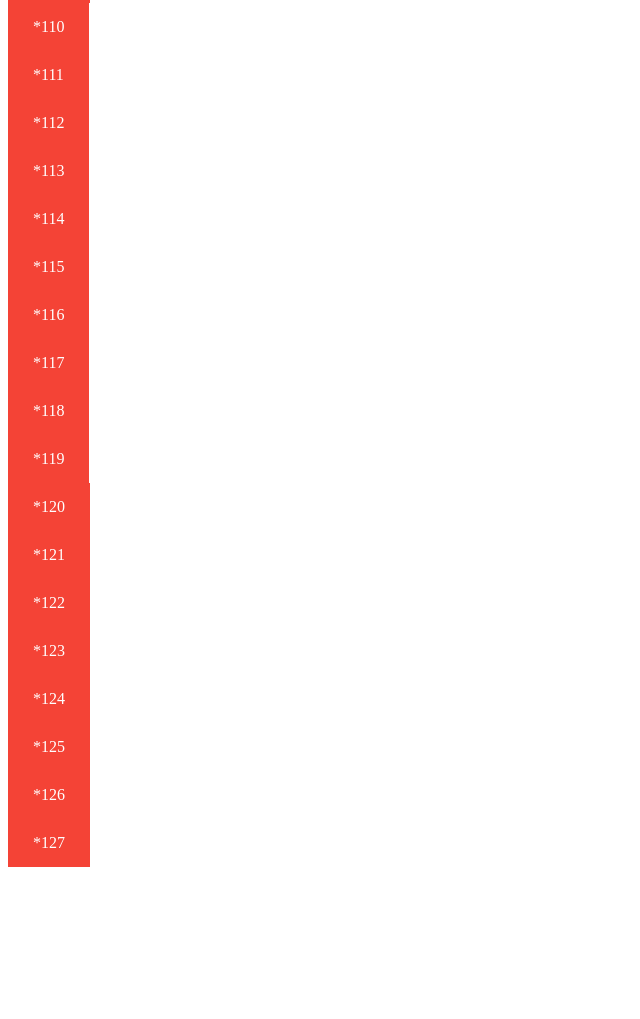
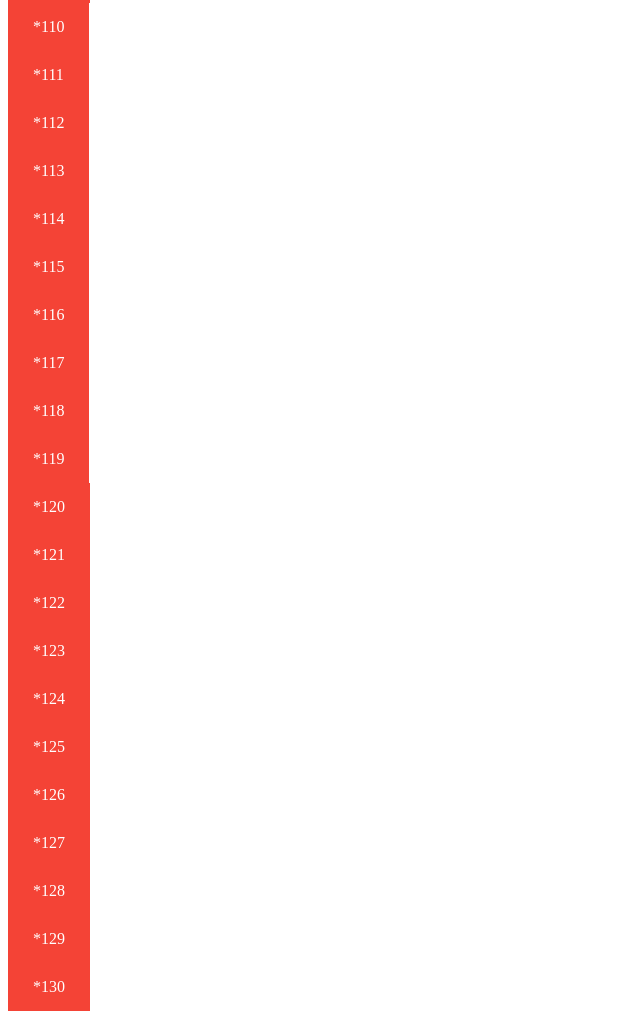
Before and after one commit to stephmup/HealthLiveOnline, a plain HTML site: page pages/Docs.html in a window 1280 px wide. Shown: the part 5285-6304 px from the top of the page, without its empty margins (0-640 px from the left). Before the commit the page ends 6160 px from the top, so only its background shows below. Drawn offline with Linux system fonts and the light colour scheme.

Commit message:
*128-130

```diff
--- a/pages/Docs.html
+++ b/pages/Docs.html
@@ -903,6 +903,27 @@
   text-decoration: none;
   display: inline-block;" target="_blank" href="docs/UBC TERRENCE GODOBO.pdf">*127</a>
         <br>
+        <a style="color: red;background-color: #f44336;
+  color: white;
+  padding: 15px 25px;
+  text-align: center;
+  text-decoration: none;
+  display: inline-block;" target="_blank" href="docs/UBC KUDAKWASHE TOMU.pdf">*128</a>
+        <br>
+        <a style="color: red;background-color: #f44336;
+  color: white;
+  padding: 15px 25px;
+  text-align: center;
+  text-decoration: none;
+  display: inline-block;" target="_blank" href="docs/UBC ISIAH CHIJAKA.pdf">*129</a>
+        <br>
+        <a style="color: red;background-color: #f44336;
+  color: white;
+  padding: 15px 25px;
+  text-align: center;
+  text-decoration: none;
+  display: inline-block;" target="_blank" href="docs/UBC KUDAKWASHE TOMU.pdf">*130</a>
+        <br>
     </div>
 </body>
 
```
